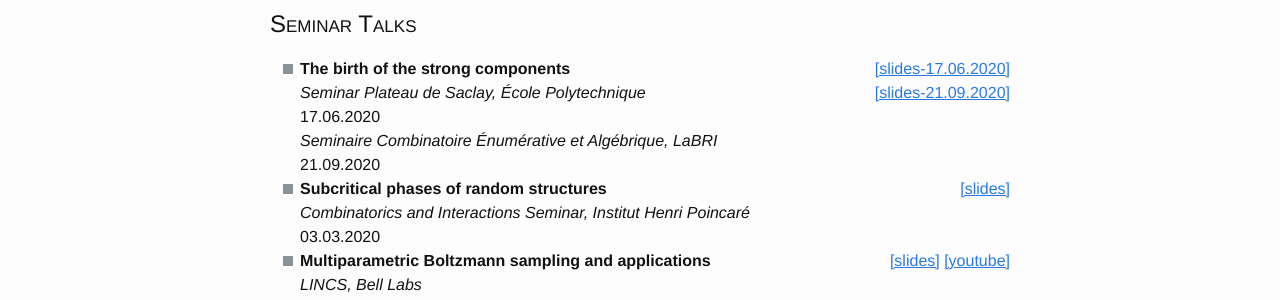
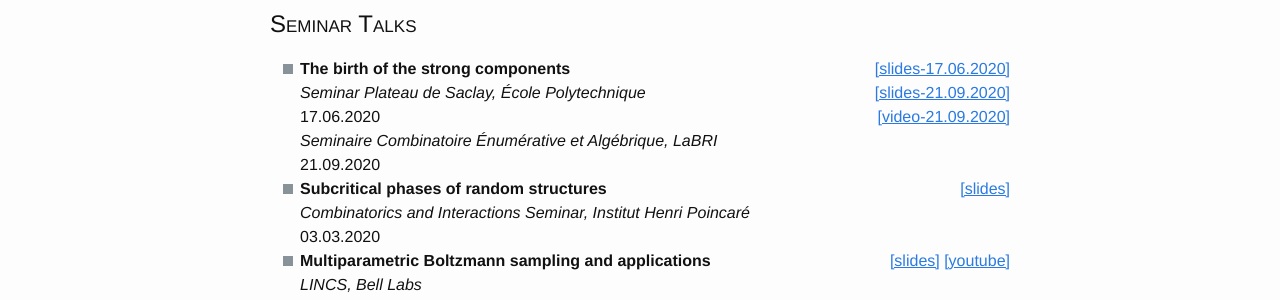
Before and after one commit to Sergey-A-Dovgal/sergey-a-dovgal.github.io, a Jekyll site: the page built from talks.md, in a window 1280 px wide. Shown: the part 253-553 px from the top of the page. Built offline with Jekyll 4.4.1, drawn with Linux system fonts in a browser that asks for light colours.

Commit message:
LaBri talk video

```diff
--- a/talks.md
+++ b/talks.md
@@ -25,6 +25,8 @@ Seminar Plateau de Saclay, École Polytechnique
 </div>
 <br />
 17.06.2020
+<div style="float: right">
+<a href="https://visio.u-bordeaux.fr/playback/presentation/2.0/playback.html?meetingId=bfe00d5046e9d24d0c256a9acfb841c176461c85-1600675771035">[video-21.09.2020]</a></div>
 <br /><i>
 Seminaire Combinatoire Énumérative et Algébrique, LaBRI
 </i><br />
```
